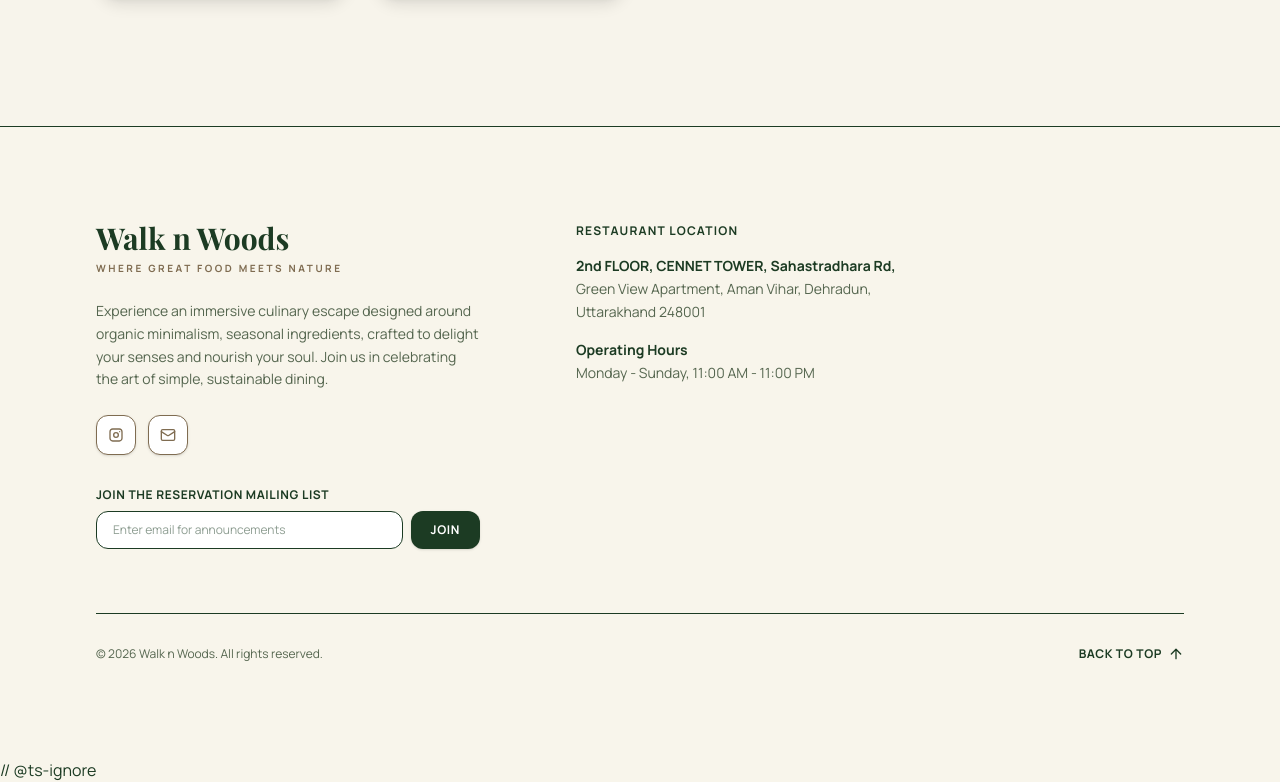
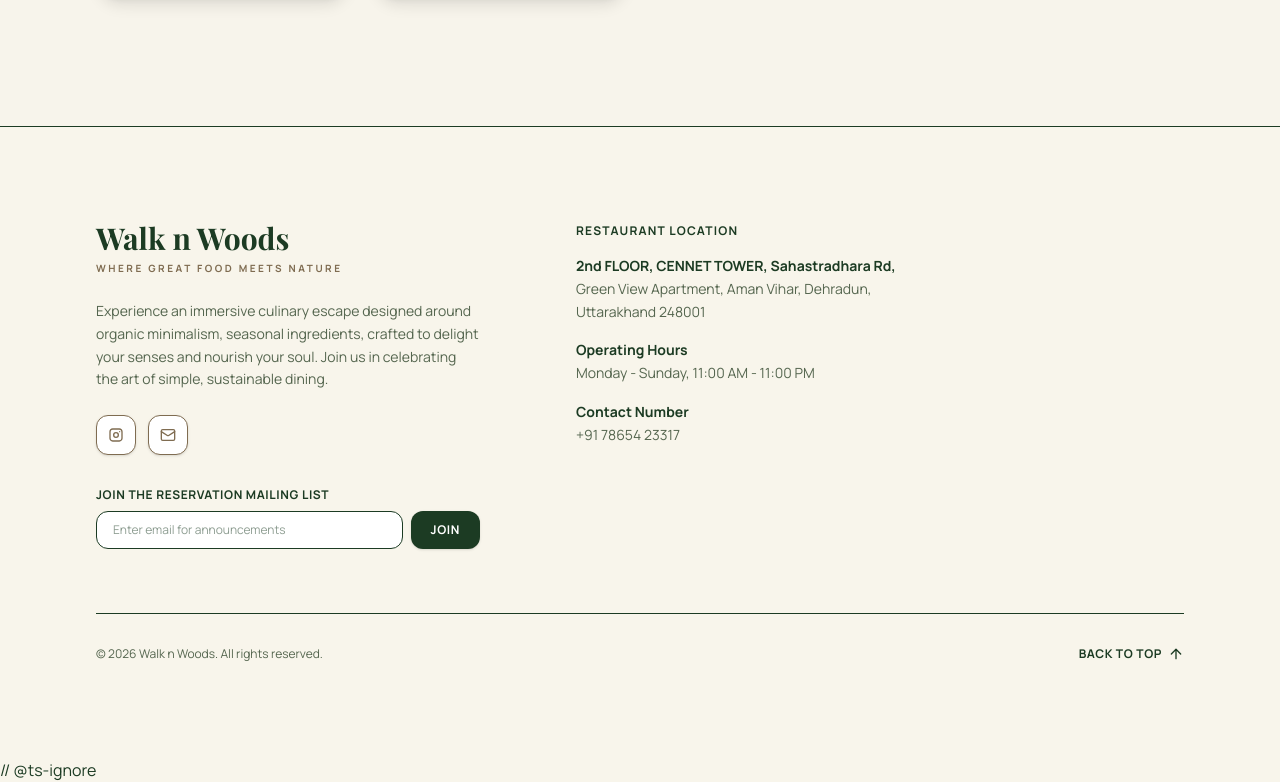
Before and after one commit to BruhhCode/walk-n-woods, a React (Vite) app: page / in a window 1280 px wide. Shown: the part 2680-3462 px from the top of the page. Built offline with nearby package versions, Linux system fonts and the light colour scheme; a web font is replaced by a local one.

Commit message:
contact number updated in footer component

```diff
--- a/src/components/Footer.tsx
+++ b/src/components/Footer.tsx
@@ -141,6 +141,11 @@ export default function Footer({ onNavigate }: FooterProps) {
                 <span className="text-primary font-bold block">Operating Hours</span>
                 Monday - Sunday, 11:00 AM - 11:00 PM <br />
               </p>
+
+              <p className="leading-relaxed font-sans">
+                <span className="text-primary font-bold block">Contact Number</span>
+                +91 78654 23317 <br />
+              </p>
             </div>
           </div>
         </div>
```
